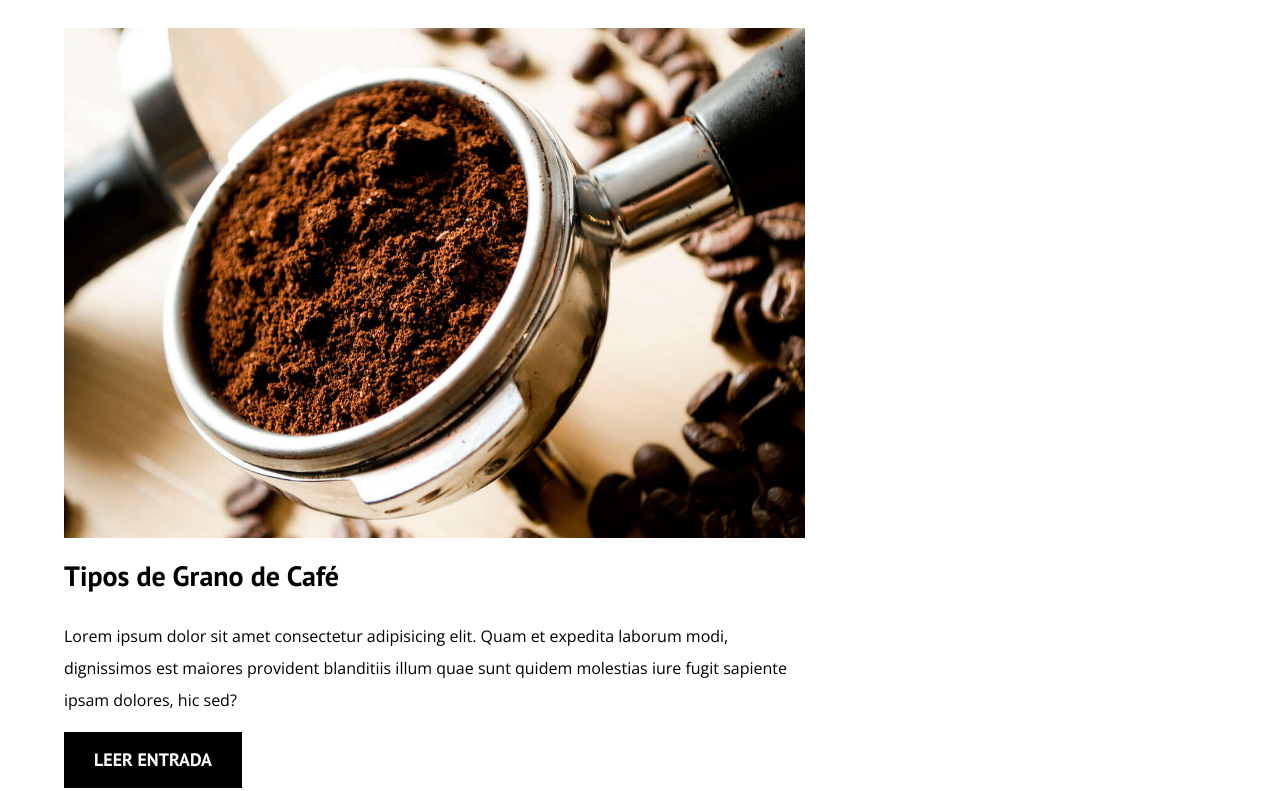
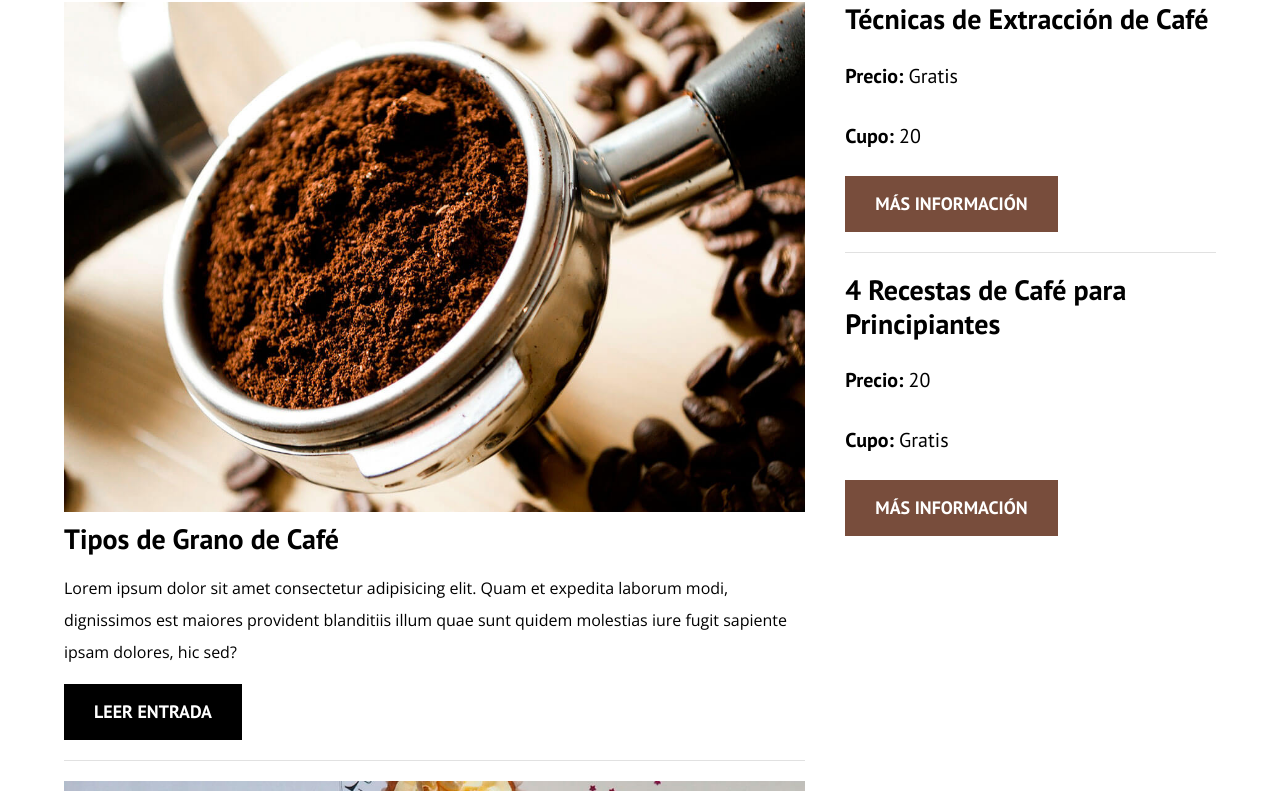
Before and after one commit to MBMAZAM/Blog-Cafe, a plain HTML site: page index.html in a window 1280 px wide. Shown: the part 700-1491 px from the top of the page. Drawn offline with nearby package versions, Linux system fonts and the light colour scheme.

Commit message:
Finalizacion Barra Lateral

```diff
--- a/css/style.css
+++ b/css/style.css
@@ -38,6 +38,7 @@ a {
 
 h1, h2, h3, h4 {
     font-family: var(--fuenteHeading);
+    line-height: 1.2;
 }
 
 h1 {
@@ -168,7 +169,38 @@ img {
     }
 }
 
-
 .boton--primario {
     background-color: var(--negro);
 }
+
+.boton--secundario {
+    background-color: var(--primario);
+}
+
+.cursos {
+    list-style-type: none;
+}
+
+.widget-curso {
+    border-bottom: 1px solid var(--gris);
+    margin-bottom: 2rem;
+}
+
+.widget-curso:last-of-type {
+    border-bottom: none;
+    margin-bottom: 0;
+}
+
+.widget-curso__label {
+    font-family: var(--fuenteHeading);
+    font-weight: bold;
+}
+
+.widget-curso__info {
+    font-weight: normal;
+}
+
+.widget-curso__label,
+.widget-curso__info {
+    font-size: 2rem;
+}
--- a/index.html
+++ b/index.html
@@ -83,10 +83,33 @@
           </div>
         </article>
 
-
       </main>
       <aside class="sidebar">
         <h3>Nuestros Cursos y Talleres</h3>
+
+        <ul class="cursos no-padding">
+          <li class="widget-curso">
+            <h4 class="no-margin">Técnicas de Extracción de Café</h4>
+            <p class="widget-curso__label">
+              Precio: <span class="widget-curso__info">Gratis</span>
+            </p>
+            <p class="widget-curso__label">
+              Cupo: <span class="widget-curso__info">20</span>
+            </p>
+            <a href="entrada.html" class="boton boton--secundario">Más Información</a>
+          </li>
+
+          <li>
+            <h4 class="no-margin">4 Recestas de Café para Principiantes</h4>
+            <p class="widget-curso__label">
+              Precio: <span class="widget-curso__info">20</span>
+            </p>
+            <p class="widget-curso__label">
+              Cupo: <span class="widget-curso__info">Gratis</span>
+            </p>
+            <a href="entrada.html" class="boton boton--secundario">Más Información</a>
+          </li>
+        </ul>
       </aside>
     </div>
 
```
